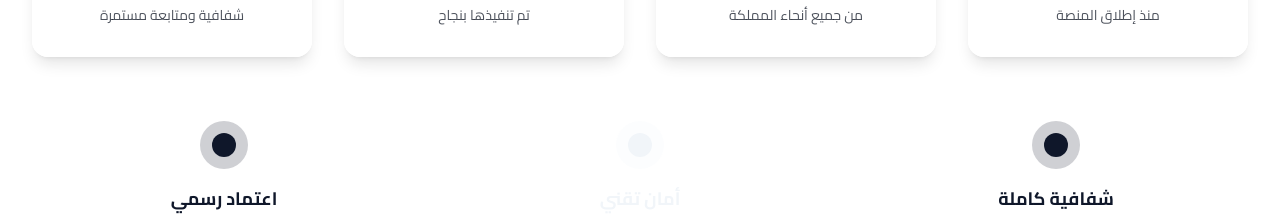
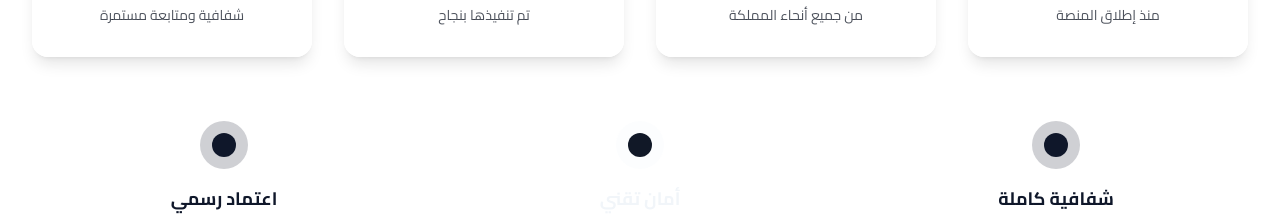
Before and after one commit to F-BAJBYR/noor-almujtamae, a React (Vite) app: page / in a window 1280 px wide. Shown: the part 1300-1523 px from the top of the page. Built offline with nearby package versions, Linux system fonts and the light colour scheme.

Commit message:
Fix number colors

```diff
--- a/src/components/StatsSection.tsx
+++ b/src/components/StatsSection.tsx
@@ -85,7 +85,7 @@ const StatsSection = () => {
 
           <div className="space-y-4">
             <div className="w-12 h-12 mx-auto bg-secondary/20 rounded-full flex items-center justify-center">
-              <div className="w-6 h-6 bg-secondary rounded-full"></div>
+              <div className="w-6 h-6 bg-gray-900 rounded-full"></div>
             </div>
             <h3 className="text-lg font-bold text-secondary">أمان تقني</h3>
             <p className="text-foreground/70 text-sm">
```
